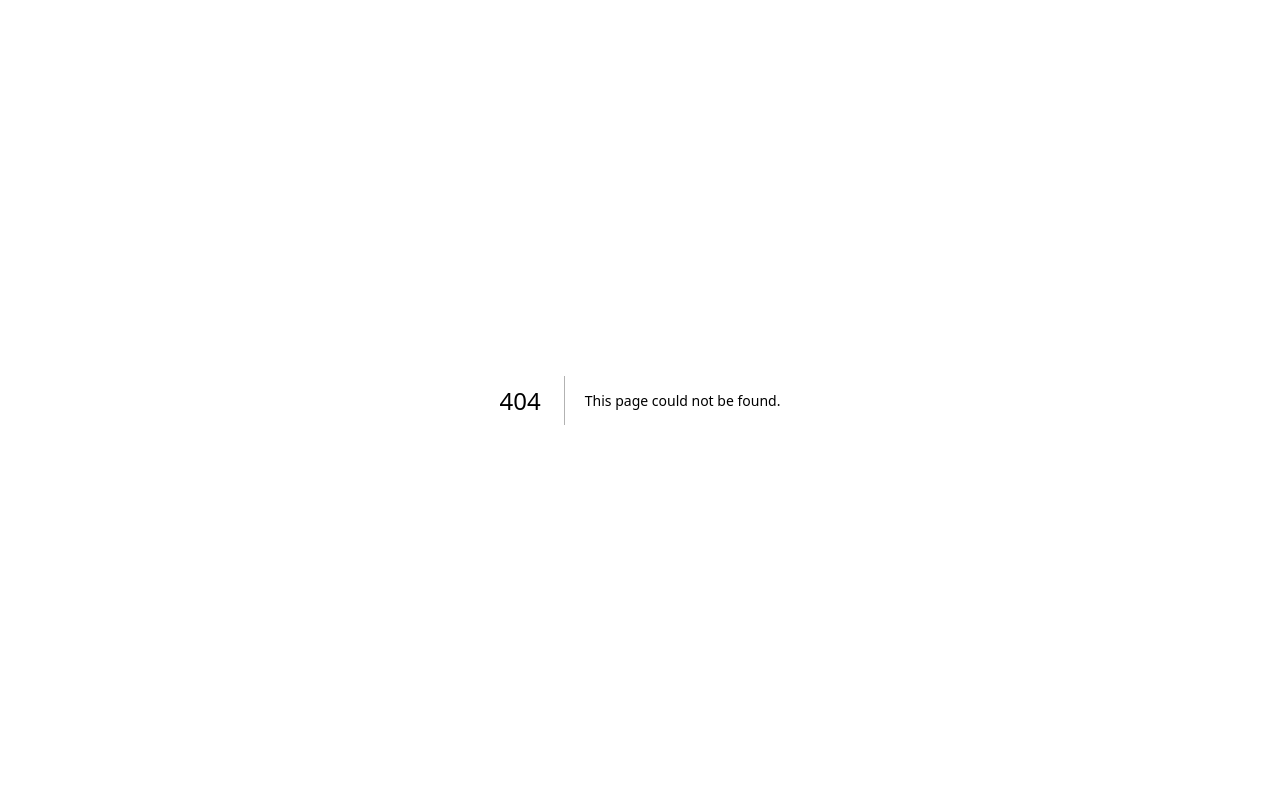
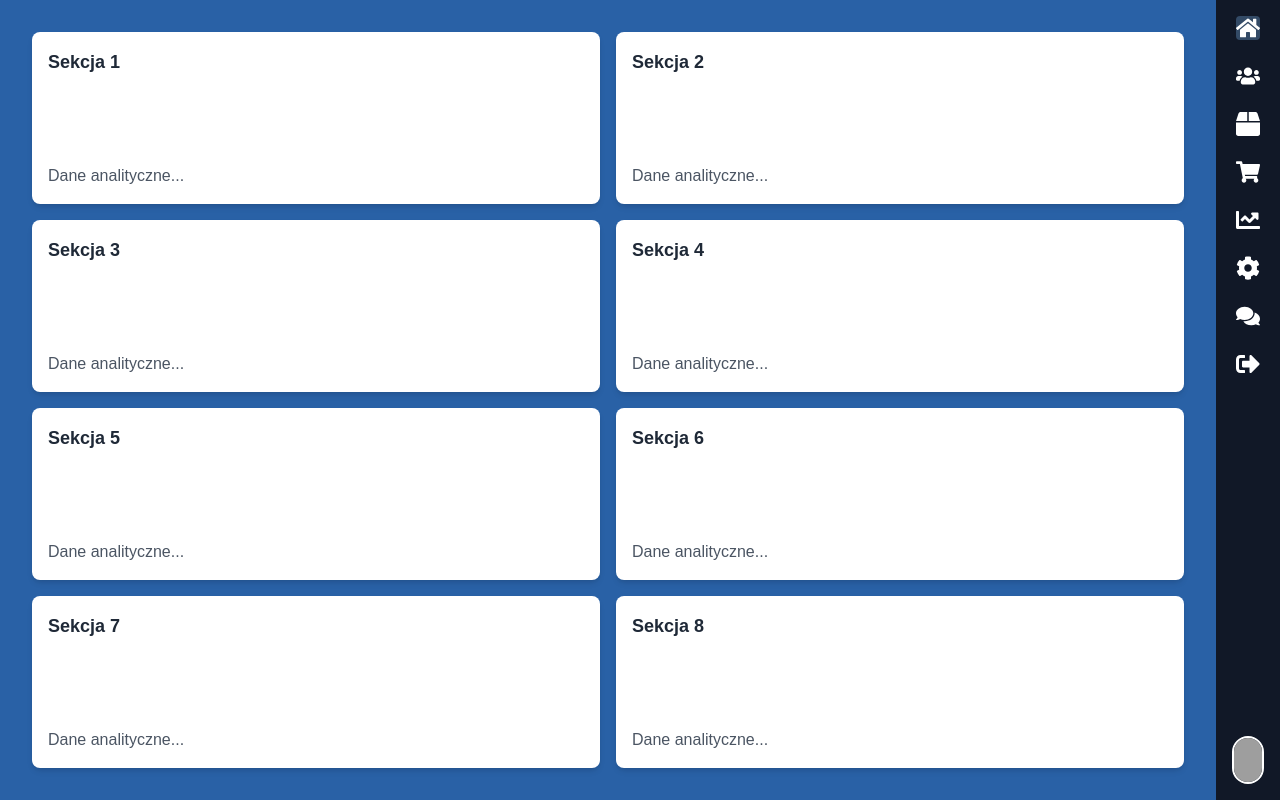
Before and after one commit to hubert977/NEXICRM-FE, a Next.js app: page /dashboard in a window 1280 px wide. Before the commit this address had no page. Built offline with nearby package versions, Linux system fonts and the light colour scheme; grey boxes are pictures that could not be loaded.

Commit message:
feature/NEXI-17 - Add Dashboard MockUP

```diff
--- a/package.json
+++ b/package.json
@@ -12,6 +12,7 @@
     "next": "14.2.13",
     "react": "^18",
     "react-dom": "^18",
+    "react-icons": "^5.3.0",
     "styled-components": "^6.1.13"
   },
   "devDependencies": {
--- /dev/null
+++ b/src/app/dashboard/page.tsx
@@ -0,0 +1,96 @@
+"use client";
+import { useState } from "react";
+import {
+  FaHome,
+  FaUsers,
+  FaBox,
+  FaShoppingCart,
+  FaChartLine,
+  FaCog,
+  FaComments,
+  FaSignOutAlt,
+} from "react-icons/fa";
+
+export default function Dashboard() {
+  const [activeTab, setActiveTab] = useState("home");
+
+  const handleTabChange = (tab: any) => {
+    setActiveTab(tab);
+  };
+
+  return (
+    <div className="flex h-screen bg-gradient-to-b bg-oceanBlue to-blue-800">
+      <main className="flex-1 p-8 overflow-y-auto">
+        <div className="grid grid-rows-4 grid-cols-2 gap-4 h-full">
+          {Array.from({ length: 8 }).map((_, index) => (
+            <div key={index} className="bg-white rounded-lg shadow-md p-4 flex flex-col justify-between">
+              <h2 className="text-lg font-semibold text-gray-800">Sekcja {index + 1}</h2>
+              <p className="text-gray-600">Dane analityczne...</p>
+            </div>
+          ))}
+        </div>
+      </main>
+
+      <nav className="bg-gray-900 w-16 flex flex-col justify-between items-center p-4">
+        <div className="flex flex-col items-center space-y-6">
+          <button
+            className={`text-white ${activeTab === "home" ? "bg-steelBlue rounded" : ""}`}
+            onClick={() => handleTabChange("home")}
+          >
+            <FaHome size={24} />
+          </button>
+          <button
+            className={`text-white ${activeTab === "clients" ? "bg-purple-700 rounded" : ""}`}
+            onClick={() => handleTabChange("clients")}
+          >
+            <FaUsers size={24} />
+          </button>
+          <button
+            className={`text-white ${activeTab === "products" ? "bg-purple-700 rounded" : ""}`}
+            onClick={() => handleTabChange("products")}
+          >
+            <FaBox size={24} />
+          </button>
+          <button
+            className={`text-white ${activeTab === "orders" ? "bg-purple-700 rounded" : ""}`}
+            onClick={() => handleTabChange("orders")}
+          >
+            <FaShoppingCart size={24} />
+          </button>
+          <button
+            className={`text-white ${activeTab === "analytics" ? "bg-purple-700 rounded" : ""}`}
+            onClick={() => handleTabChange("analytics")}
+          >
+            <FaChartLine size={24} />
+          </button>
+          <button
+            className={`text-white ${activeTab === "settings" ? "bg-purple-700 rounded" : ""}`}
+            onClick={() => handleTabChange("settings")}
+          >
+            <FaCog size={24} />
+          </button>
+          <button
+            className={`text-white ${activeTab === "messages" ? "bg-purple-700 rounded" : ""}`}
+            onClick={() => handleTabChange("messages")}
+          >
+            <FaComments size={24} />
+          </button>
+          <button
+            className={`text-white ${activeTab === "logout" ? "bg-purple-700 rounded" : ""}`}
+            onClick={() => handleTabChange("logout")}
+          >
+            <FaSignOutAlt size={24} />
+          </button>
+        </div>
+
+        <div className="mt-4">
+          <img
+            src="/path-to-your-avatar.png"
+            alt="User Avatar"
+            className="w-12 h-12 rounded-full border-2 border-white"
+          />
+        </div>
+      </nav>
+    </div>
+  );
+}
```
Also changed, not shown: 1 other file (tests, documents, lock files or other folders).
